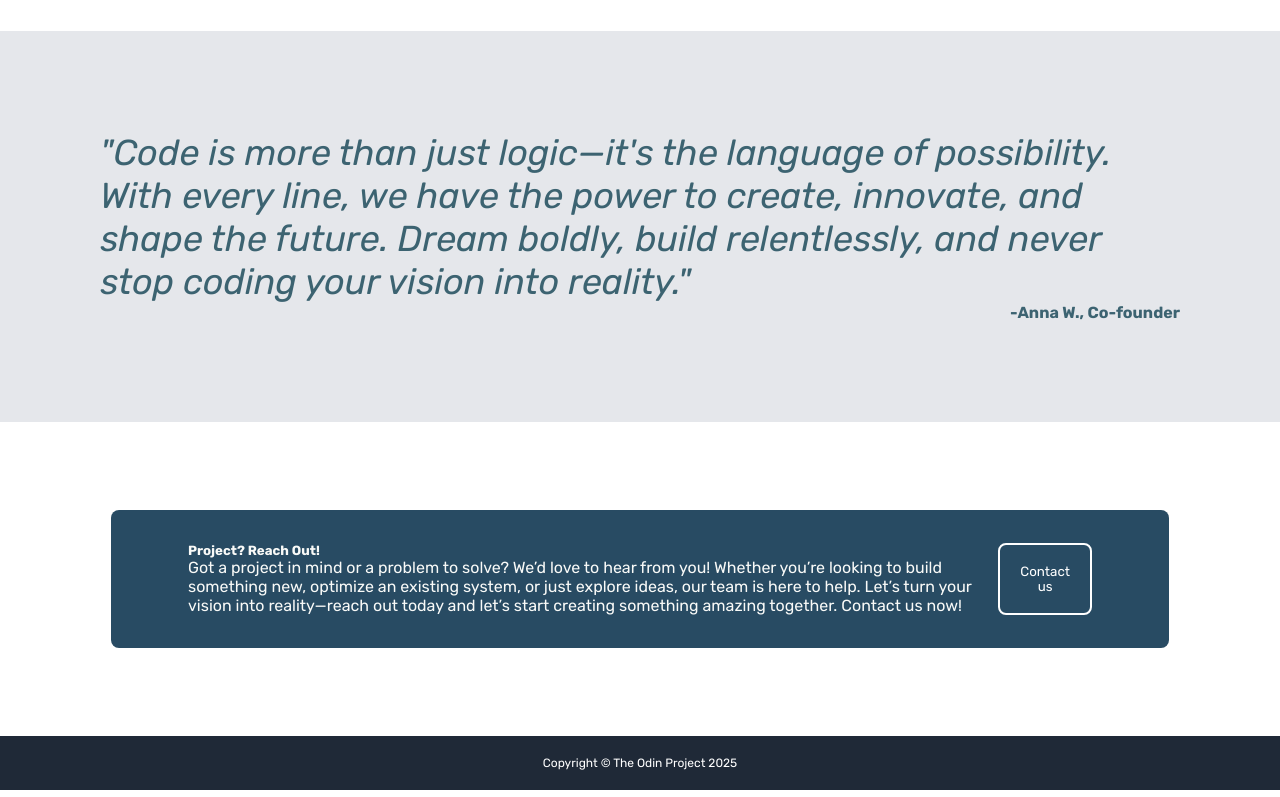
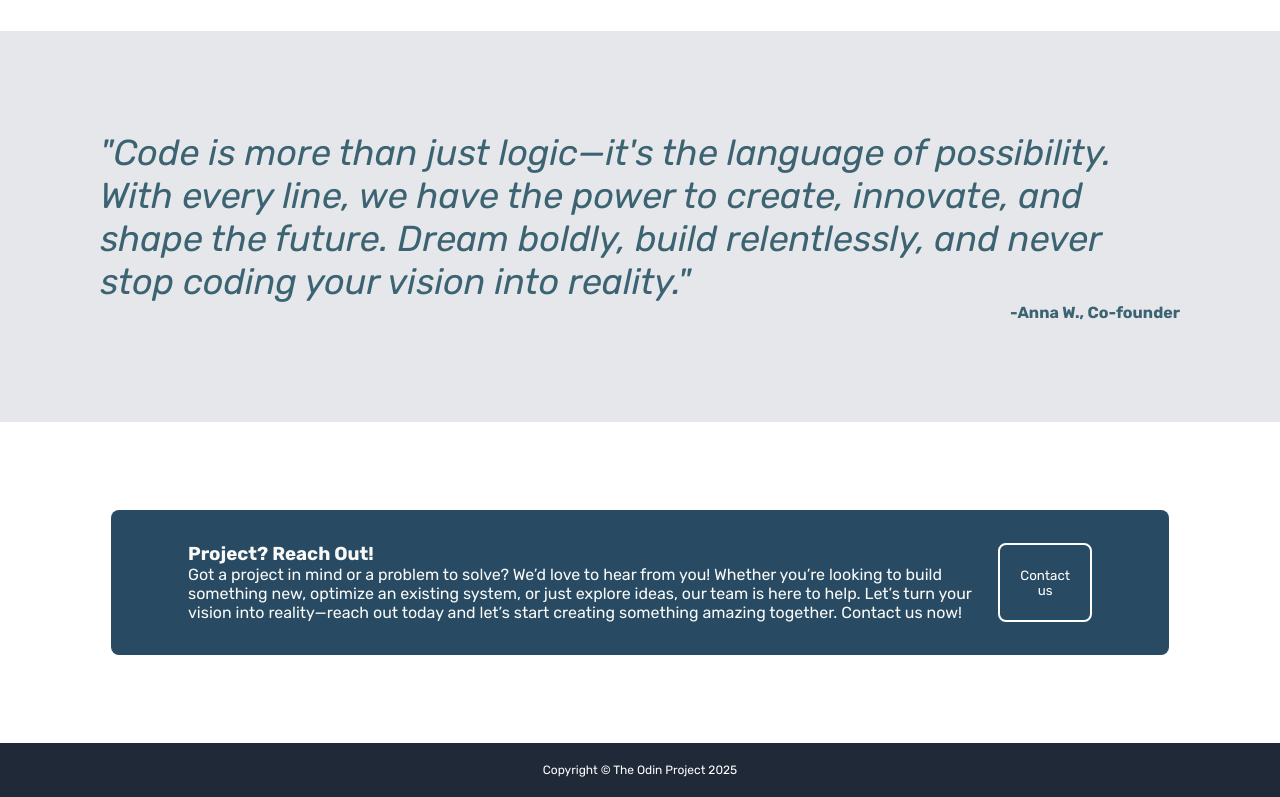
Before and after one commit to tltnsk/landing-page, a plain HTML site: page index.html in a window 1280 px wide. Shown: the part 961-1758 px from the top of the page. Drawn offline with Linux system fonts and the light colour scheme.

Commit message:
Header change

```diff
--- a/index.html
+++ b/index.html
@@ -83,7 +83,7 @@
     <div id="section4">
         <div class="call-action">
             <div class="action">
-                <h5>Project? Reach Out!</h5>
+                <h3>Project? Reach Out!</h3>
                 <span>
                     Got a project in mind or a problem to solve? We’d love to hear from you! Whether you’re looking to
                     build something new, optimize an existing system, or just explore ideas, our team is here to help.
```
